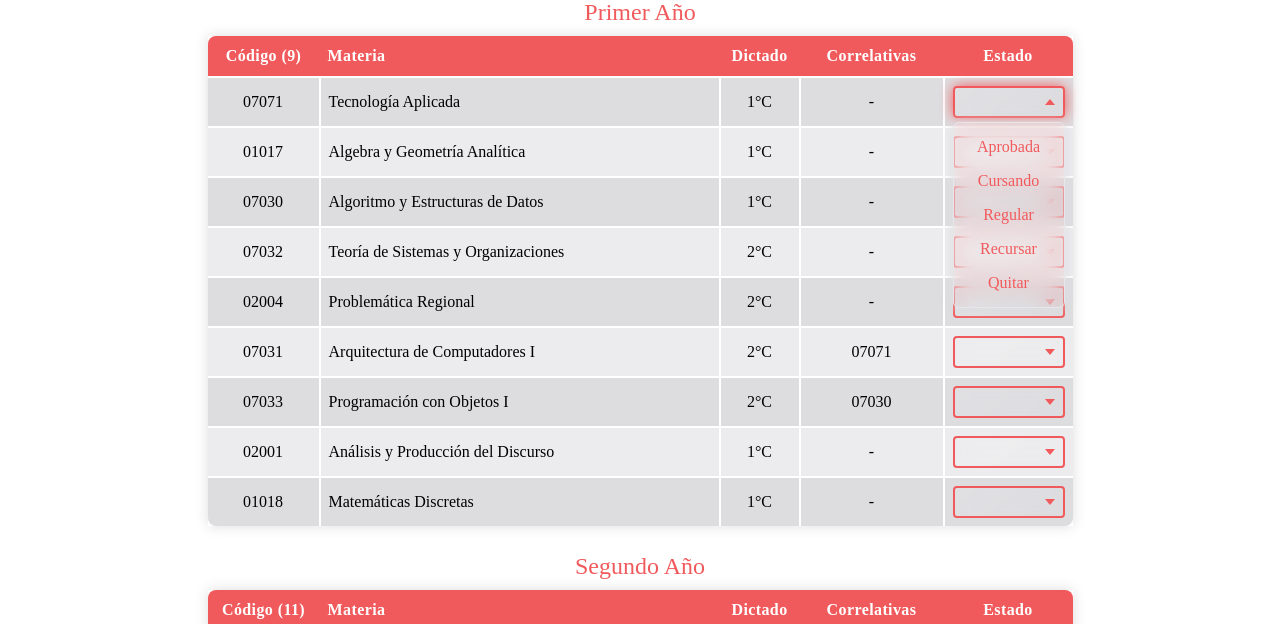
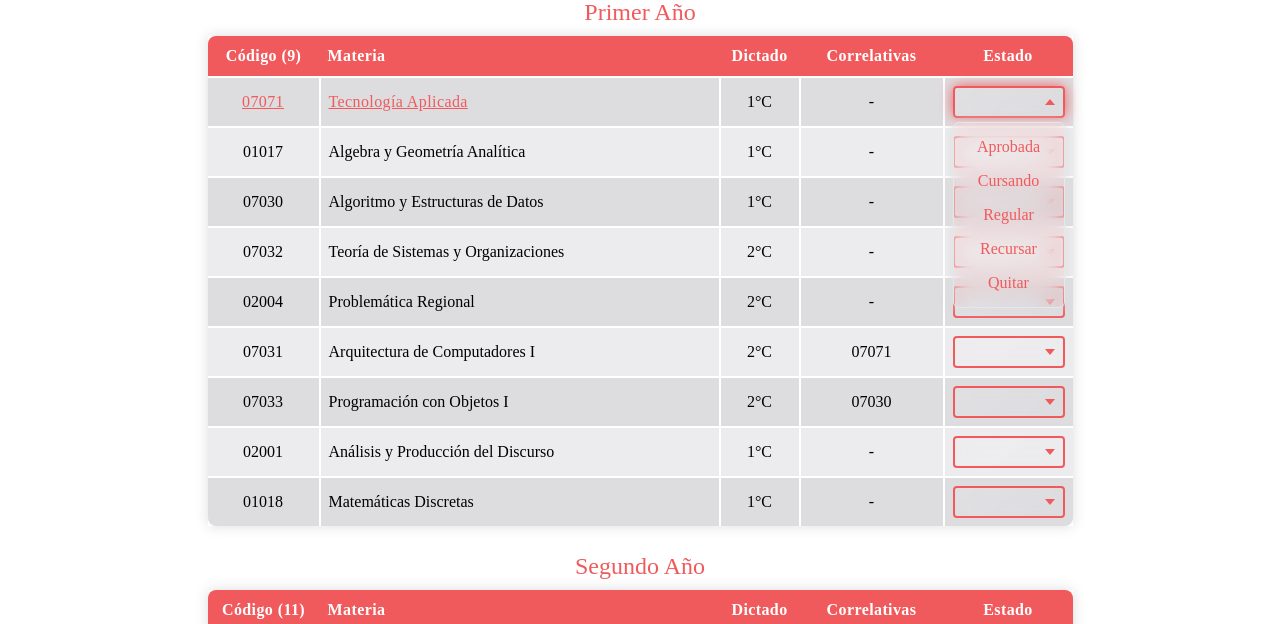
Before and after one commit to daniBrico/plan-de-estudios-web-vanillajs, a website built with Vite: page index.html in a window 1280 px wide. Both pictures are taken after a click on the element 1008 px from the left and 278 px from the top of the page. Shown: the part 176-800 px from the top of the page. Built offline with nearby package versions, Linux system fonts and the light colour scheme; a web font is replaced by a local one.

Commit message:
Diseño de resaltado al elegir el estado funcionando.

```diff
--- a/index.html
+++ b/index.html
@@ -99,9 +99,11 @@
 
     <template id="tr-template">
       <tr class="hover:bg-hoverColor">
-        <td class="font- border-b-2 border-back p-2 text-center text-base"></td>
         <td
-          class="whitespace-nowrap border-b-2 border-l-2 border-back p-2 text-base"
+          class="border-b-2 border-back p-2 text-center text-base transition"
+        ></td>
+        <td
+          class="whitespace-nowrap border-b-2 border-l-2 border-back p-2 text-base transition"
         ></td>
         <td
           class="border-b-2 border-l-2 border-back p-2 text-center text-base"
@@ -118,21 +120,21 @@
     <template id="dropdown-template">
       <div class="relative min-w-28" data-drop-menu="dropdown">
         <div
-          class="glass hover:shadow-sha duration-600 group z-10 flex min-h-8 cursor-pointer items-center justify-between rounded border-2 border-solid border-firstColor px-2 text-white transition-shadow hover:border-white hover:bg-firstColor"
+          class="select glass hover:shadow-sha duration-600 group z-10 flex min-h-8 cursor-pointer items-center justify-between rounded border-2 border-solid border-firstColor px-2 text-white transition-shadow hover:border-white hover:bg-firstColor"
           data-drop-menu="select"
         >
           <span
             data-drop-menu="selected"
             data-option=""
-            class="text-firstColor group-hover:text-white"
+            class="selected text-firstColor group-hover:text-white"
           ></span>
           <div
-            class="h-0 w-0 border-l-[5px] border-r-[5px] border-t-[6px] border-l-transparent border-r-transparent border-t-firstColor transition duration-300 group-hover:border-t-white"
+            class="caret h-0 w-0 border-l-[5px] border-r-[5px] border-t-[6px] border-l-transparent border-r-transparent border-t-firstColor transition duration-300 group-hover:border-t-white"
             data-drop-menu="caret"
           ></div>
         </div>
         <ul
-          class="glass invisible absolute left-1/2 top-9 z-30 flex w-full -translate-x-1/2 flex-col gap-0.5 rounded-md border border-solid px-2 py-2 text-center text-firstColor opacity-0 shadow-shadowBox transition duration-300"
+          class="menu glass invisible absolute left-1/2 top-9 z-30 flex w-full -translate-x-1/2 flex-col gap-0.5 rounded-md border border-solid px-2 py-2 text-center text-firstColor opacity-0 shadow-shadowBox transition duration-300"
           data-drop-menu="menu"
         >
           <li
--- a/js/scripts.js
+++ b/js/scripts.js
@@ -5,6 +5,21 @@ let $dropdownOpen = null,
   career = null
 
 // Funciones
+const outwardSearch = function ($el) {
+  while ($el !== document.body) {
+    if ($el.hasAttribute('data-state')) {
+      $el.classList.toggle('border-secondColor')
+      $el.classList.toggle('shadow-sm')
+      $el.classList.toggle('border-firstColor')
+      $el.classList.toggle('shadow-shadowSelect')
+      break
+    }
+    $el = $el.parentNode
+  }
+
+  return $el
+}
+
 const openCloseMenu = function ($select, $caret, $menu, e) {
   $select.classList.toggle('shadow-shadowSelect')
   $select.classList.toggle('border-[#f15a5c]')
@@ -15,34 +30,25 @@ const openCloseMenu = function ($select, $caret, $menu, e) {
   $menu.classList.toggle('opacity-0')
   $menu.classList.toggle('invisible')
 
-  let currentElement
+  const outwardElement = outwardSearch(e)
 
-  if (e !== undefined) {
-    let currentElement = e.target
+  if (outwardElement.tagName === 'TR') {
+    console.log(outwardElement)
+    outwardElement.classList.toggle('hover:bg-hoverColor')
 
-    while (currentElement !== document.body) {
-      if (currentElement.hasAttribute('data-state')) {
-        currentElement.classList.toggle('border-secondColor')
-        currentElement.classList.toggle('shadow-sm')
-        currentElement.classList.toggle('border-firstColor')
-        currentElement.classList.toggle('shadow-shadowSelect')
-        break
-      }
-      currentElement = currentElement.parentNode
+    let i = 0
+    while (i < 2) {
+      outwardElement.querySelectorAll('td')[i].classList.toggle('underline')
+      outwardElement
+        .querySelectorAll('td')
+        [i].classList.toggle('text-firstColor')
+      // outwardElement.querySelectorAll('td')[i].classList.toggle('font-bold')
+      outwardElement.querySelectorAll('td')[i].classList.toggle('tracking-wide')
+
+      i++
     }
-  } else {
-    currentElement = $dropdownOpen.$select
 
-    while (currentElement !== document.body) {
-      if (currentElement.hasAttribute('data-state')) {
-        currentElement.classList.toggle('border-secondColor')
-        currentElement.classList.toggle('shadow-sm')
-        currentElement.classList.toggle('border-firstColor')
-        currentElement.classList.toggle('shadow-shadowSelect')
-        break
-      }
-      currentElement = currentElement.parentNode
-    }
+    // console.log(outwardElement.querySelectorAll('td')[0])
   }
 }
 
@@ -241,7 +247,7 @@ const generateDropdown = function () {
   $select.addEventListener('click', (e) => {
     if ($dropdownOpen !== null) {
       if ($select === $dropdownOpen.$select) {
-        openCloseMenu($select, $caret, $menu)
+        openCloseMenu($select, $caret, $menu, $dropdownOpen.$select)
         $dropdownOpen = null
         return
       }
@@ -249,6 +255,7 @@ const generateDropdown = function () {
         $dropdownOpen.$select,
         $dropdownOpen.$caret,
         $dropdownOpen.$menu,
+        $dropdownOpen.$select,
       )
     }
     $dropdownOpen = {
@@ -256,7 +263,7 @@ const generateDropdown = function () {
       $caret,
       $menu,
     }
-    openCloseMenu($select, $caret, $menu, e)
+    openCloseMenu($select, $caret, $menu, $dropdownOpen.$select)
   })
 
   const $options = $cloneTemplateDropdown.querySelectorAll('ul > li'),
@@ -284,7 +291,8 @@ const generateDropdown = function () {
         'hover:shadow-none',
         'hover:bg-opacity-75',
       )
-      openCloseMenu($select, $caret, $menu)
+
+      openCloseMenu($select, $caret, $menu, e.target)
       $dropdownOpen = null
 
       let currentElement = e.target
@@ -335,6 +343,7 @@ d.addEventListener('click', (e) => {
         $dropdownOpen.$select,
         $dropdownOpen.$caret,
         $dropdownOpen.$menu,
+        $dropdownOpen.$select,
       )
       $dropdownOpen = null
     }
```
